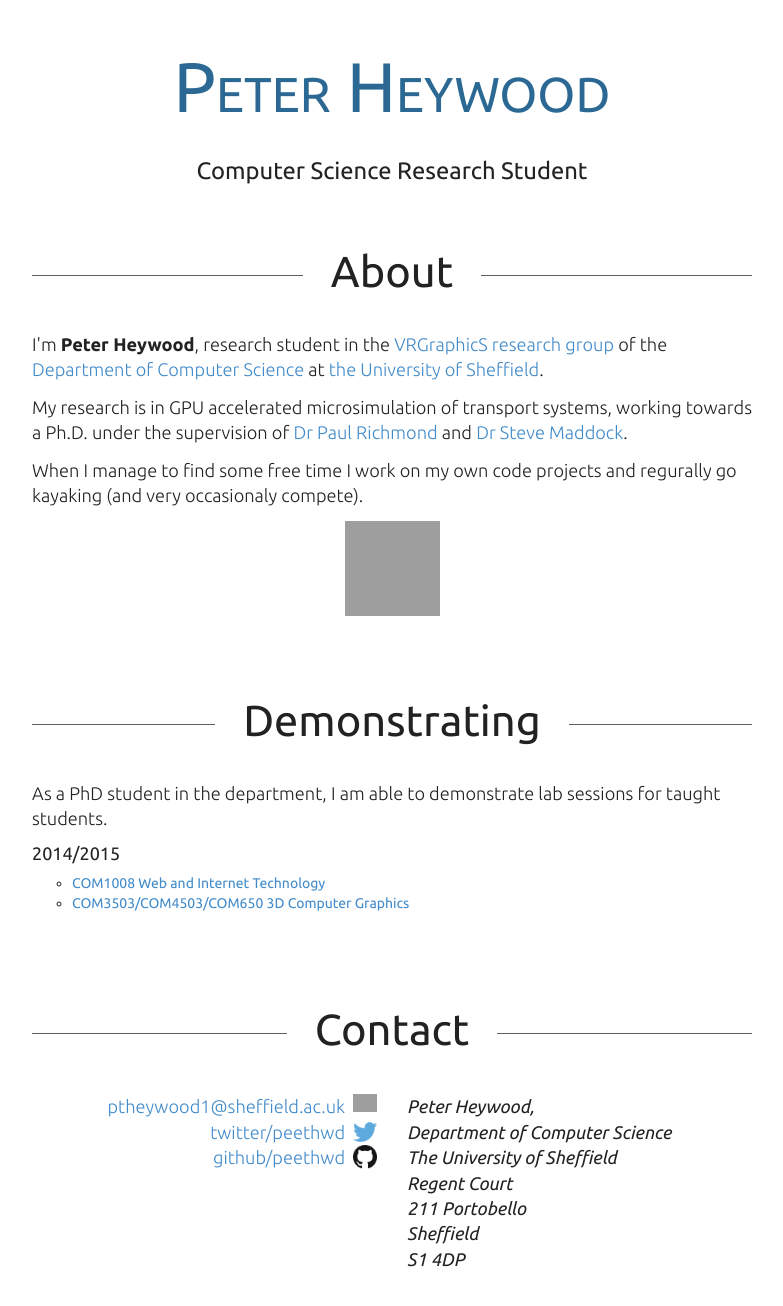
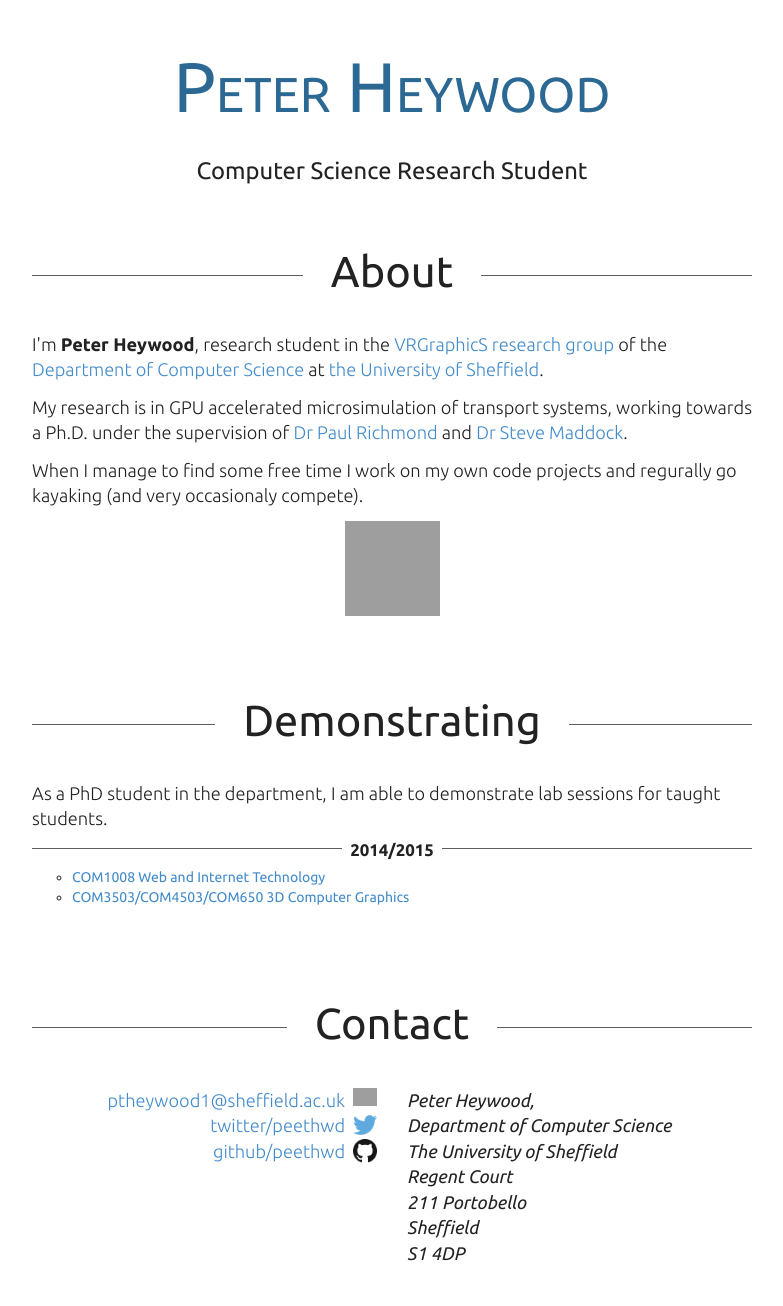
Before and after one commit to ptheywood/ptheywood.github.io, a Jekyll site: the page built from index.html, in a window 1280 px wide. Shown: the top 1306 px of the page, without its empty margins (248-1031 px from the left). Built offline with Jekyll 4.4.1, drawn with Linux system fonts in a browser that asks for light colours; nearby versions of some CDN libraries; grey boxes are pictures that could not be loaded.

Commit message:
Work on styling of demonstrating section

```diff
--- a/css/main.css
+++ b/css/main.css
@@ -145,9 +145,9 @@ a span.black {
 .sub-sub-sub-header span {
     background: #fff;
     display: inline-block;
-    padding: 0 16px;
+    padding: 0 8px;
     position: relative;
-    top: -16px;
+    top: -8px;
 }
 
 .vertical-contact-list {
--- a/index.html
+++ b/index.html
@@ -45,7 +45,7 @@ title: Peter Heywood | Computer Science PhD Student
                     <p>
                         <ul class="demonstrating-list">
                             <li>
-                                <h4 class="sub-sub-sub-heading"><span>2014/2015</span></h4>
+                                <h4 class="sub-sub-sub-header"><span>2014/2015</span></h4>
                                 <ul>
                                     <li>
                                         <a href="http://staffwww.dcs.shef.ac.uk/people/S.Maddock/campus_only/com1008/">COM1008 Web and Internet Technology</a>
```
